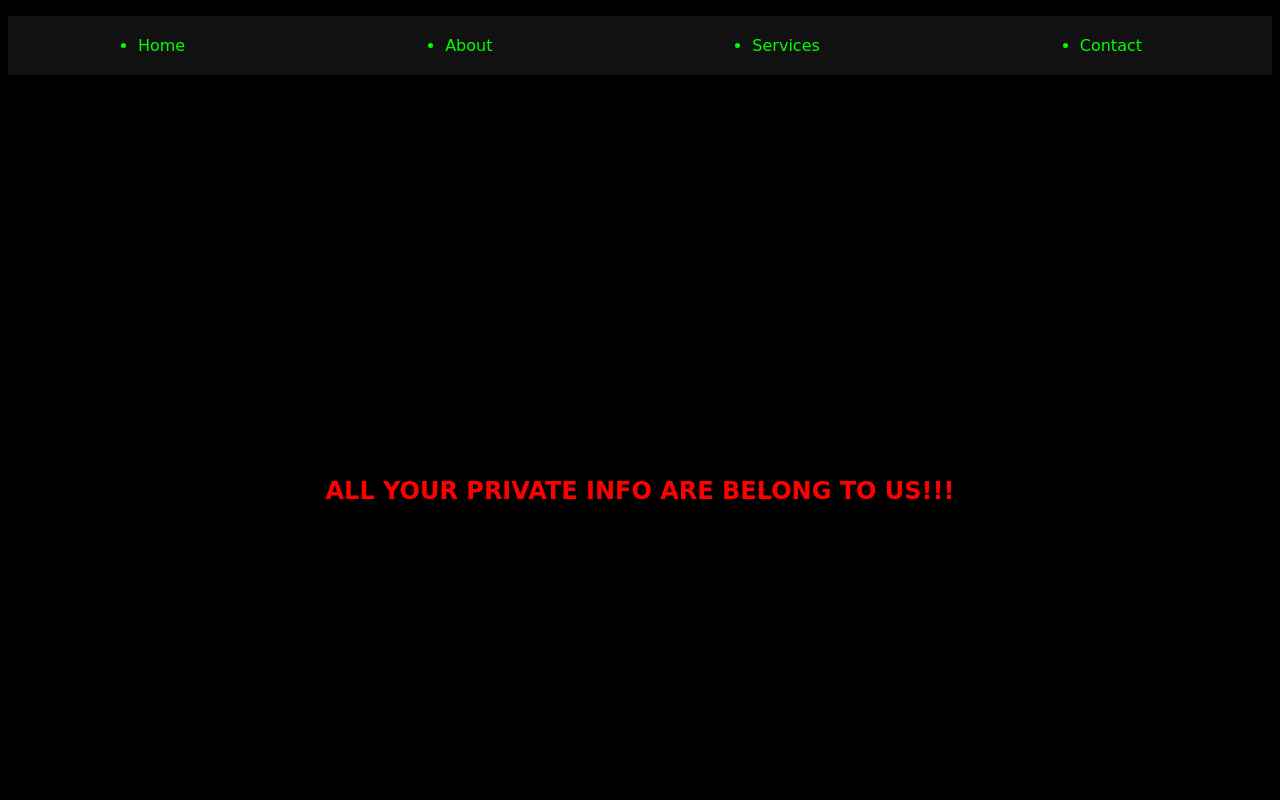
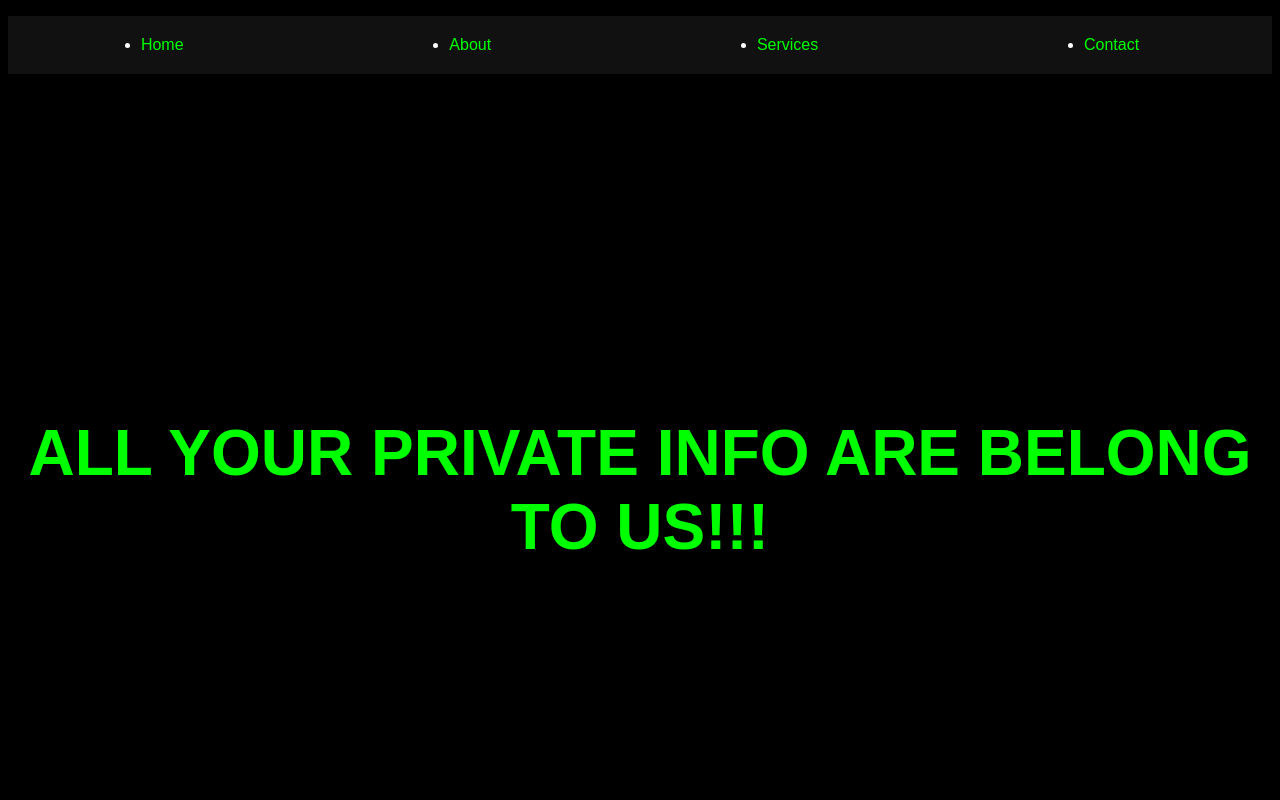
Before and after one commit to skunkworksacademy/Roadmaps, a plain HTML site: page index.html in a window 1280 px wide. Shown: the top 800 px of the page. Drawn offline with Linux system fonts and the light colour scheme.

Commit message:
Update styles.css

```diff
--- a/styles.css
+++ b/styles.css
@@ -3,6 +3,84 @@ body {
     color: #00ff00;
     font-family: 'Press Start 2P', cursive;
     overflow-x: hidden;
+}
+/* Basic color scheme */
+:root {
+    --main-bg-color: #000000;
+    --highlight-color: #00ff00;
+    --text-color: #ffffff;
+    --error-color: #ff0000;
+    --warning-color: #ff6600;
+}
+
+/* Body and main structure */
+body {
+    background-color: var(--main-bg-color);
+    color: var(--text-color);
+    font-family: 'Press Start 2P', sans-serif;
+}
+
+/* Glitch effect */
+.glitch {
+    color: var(--highlight-color);
+    font-size: 4rem;
+    position: relative;
+    display: inline-block;
+}
+
+.glitch::before, .glitch::after {
+    content: attr(data-text);
+    position: absolute;
+    top: 0;
+    left: 0;
+    color: var(--error-color);
+    clip: rect(0, 900px, 0, 0);
+    animation: glitch-skew 2s infinite linear alternate-reverse;
+}
+
+.glitch::before {
+    left: 2px;
+    text-shadow: -2px 0 var(--error-color);
+}
+
+.glitch::after {
+    left: -2px;
+    text-shadow: -2px 0 var(--warning-color);
+    animation: glitch-skew 2s infinite linear alternate-reverse;
+}
+
+@keyframes glitch-skew {
+    0% {
+        clip: rect(0, 9999px, 0, 0);
+        transform: skew(0.02deg);
+    }
+    10% {
+        clip: rect(44px, 9999px, 56px, 0);
+        transform: skew(0.25deg);
+    }
+    /* Continue with additional glitch steps */
+}
+
+/* Pixelation effect */
+.pixelated {
+    image-rendering: pixelated;
+}
+
+/* Button styling */
+.button {
+    background-color: var(--highlight-color);
+    border: 2px solid var(--text-color);
+    color: var(--text-color);
+    padding: 10px 20px;
+    text-transform: uppercase;
+    font-size: 1.2rem;
+    transition: all 0.3s ease;
+}
+
+.button:hover {
+    background-color: var(--error-color);
+    color: var(--main-bg-color);
+    animation: glitch 0.3s infinite;
 }
 
 header nav ul {
```
